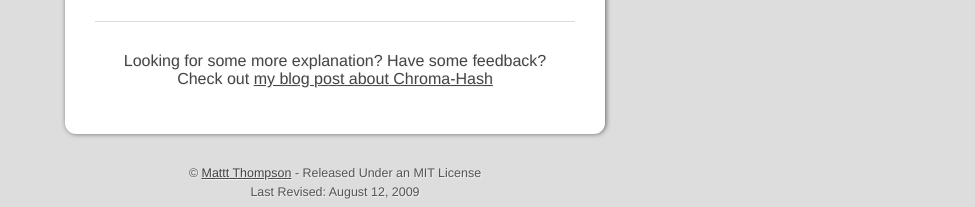
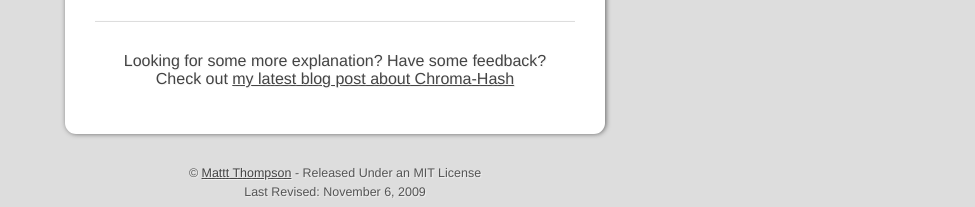
Before and after one commit to mattt/Chroma-Hash, a plain HTML site: page index.html in a window 1280 px wide. Shown: the part 591-798 px from the top of the page, without its empty margins (305-1280 px from the left). Drawn offline with Linux system fonts and the light colour scheme; a script that the page names is missing.

Commit message:
Adding link to new blog post

```diff
--- a/index.html
+++ b/index.html
@@ -59,12 +59,12 @@
     </fieldset>
     <hr/>
     <div class="explanation">
-      <p>Looking for some more explanation? Have some feedback?<br/>Check out <a href="http://mattt.me/2009/07/chroma-hash-a-belated-introduction/">my blog post about Chroma-Hash</a></p>
+      <p>Looking for some more explanation? Have some feedback?<br/>Check out <a href="http://mattt.me/2009/11/chroma-hash-revisited/">my latest blog post about Chroma-Hash</a></p>
     </div>
   </div>
   <div class="footer">
     <span class="copyright">&copy; <a href="http://twitter.com/mattt" title="@mattt" rel="me">Mattt Thompson</a> - Released Under an MIT License</span>
-    <span class="version">Last Revised: August 12, 2009</span>
+    <span class="version">Last Revised: November 6, 2009</span>
   </div>
 
 </body>
```
